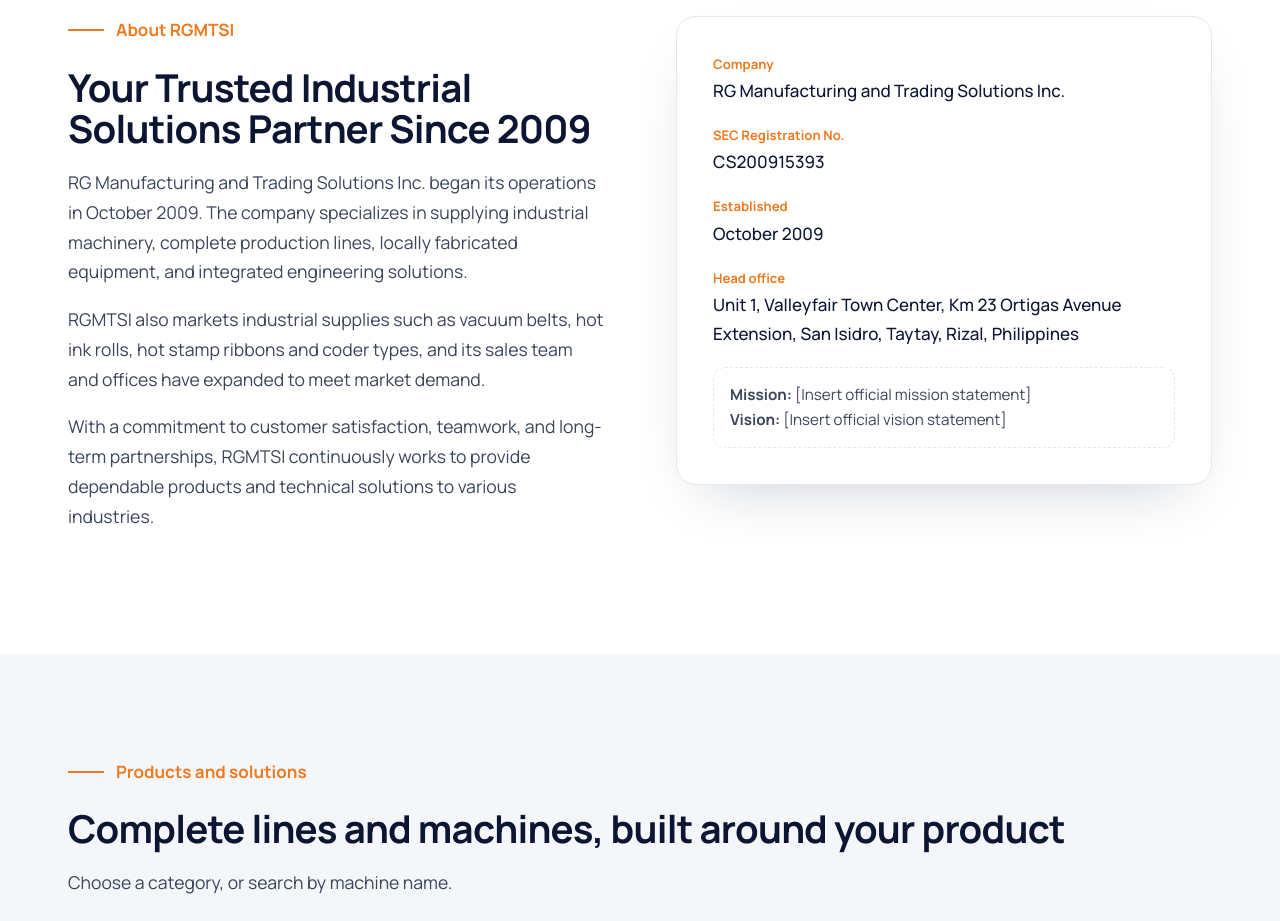
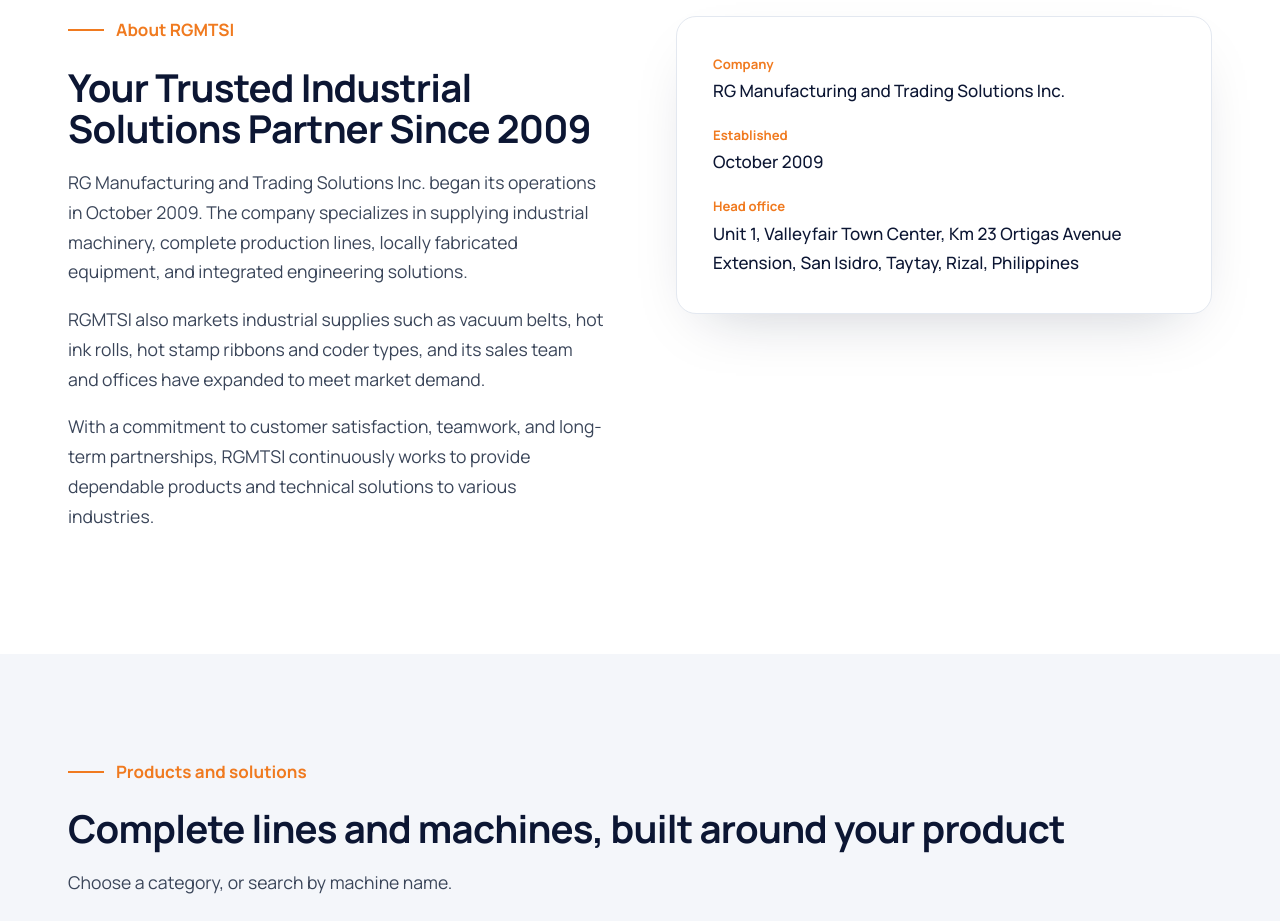
Before and after one commit to rgadmn1/newwesbite, a plain HTML site: page index.html in a window 1280 px wide. Shown: the part 840-1761 px from the top of the page. Drawn offline with Linux system fonts and the light colour scheme.

Commit message:
Update index.html

```diff
--- a/index.html
+++ b/index.html
@@ -88,10 +88,9 @@ footer ul{list-style:none;padding:0;margin:0;display:grid;gap:8px}.fg{display:gr
 <p class="lead">With a commitment to customer satisfaction, teamwork, and long-term partnerships, RGMTSI continuously works to provide dependable products and technical solutions to various industries.</p></div>
 <div class="fact"><dl>
 <div><dt>Company</dt><dd>RG Manufacturing and Trading Solutions Inc.</dd></div>
-<div><dt>SEC Registration No.</dt><dd>CS200915393</dd></div>
 <div><dt>Established</dt><dd>October 2009</dd></div>
 <div><dt>Head office</dt><dd>Unit 1, Valleyfair Town Center, Km 23 Ortigas Avenue Extension, San Isidro, Taytay, Rizal, Philippines</dd></div></dl>
-<div class="ph"><b>Mission:</b> [Insert official mission statement]<br><b>Vision:</b> [Insert official vision statement]</div></div>
+
 </div></section>
 
 <section class="soft" id="products"><div class="w"><div class="kicker">Products and solutions</div><h2>Complete lines and machines, built around your product</h2>
```
